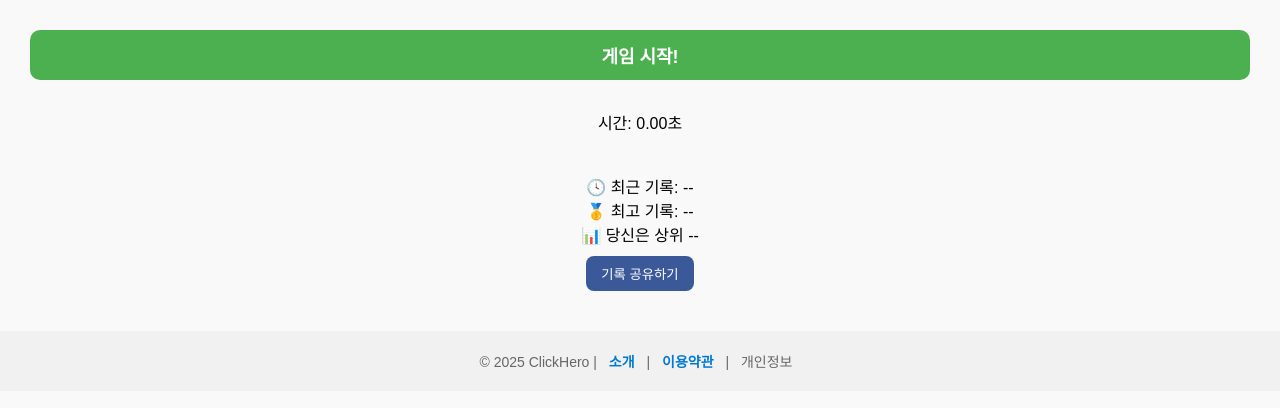
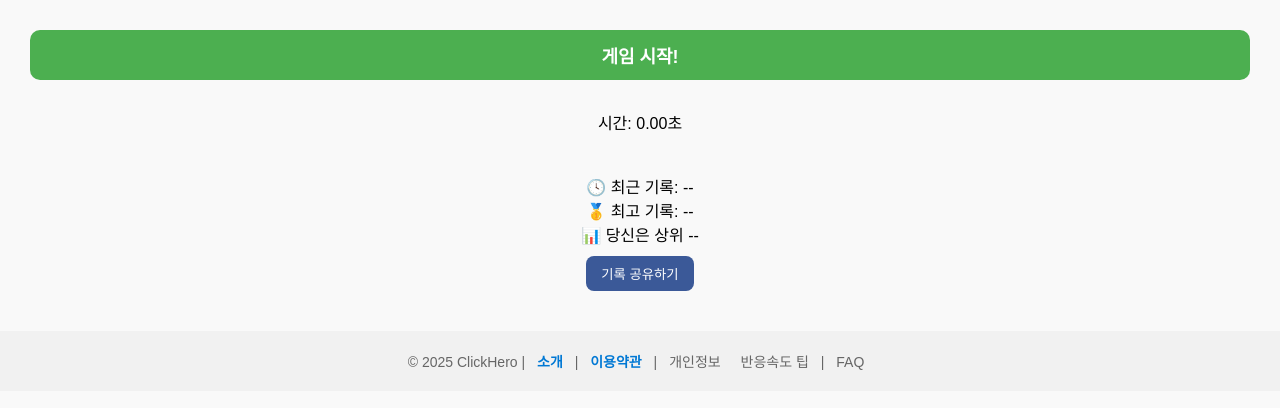
Before and after one commit to Zhaethar/reaction-time, a plain HTML site: page www/index.html in a window 1280 px wide. Drawn offline with nearby package versions, Linux system fonts and the light colour scheme.

Commit message:
Update: footer에 tips.html과 faq.html 링크 추가

```diff
--- a/www/index.html
+++ b/www/index.html
@@ -105,6 +105,9 @@
     <a href="/about.html" class="blue">소개</a> |
     <a href="/contact.html" class="blue">이용약관</a> |
     <a href="/privacy.html">개인정보</a>
+    <a href="/tips.html">반응속도 팁</a> |
+    <a href="/faq.html">FAQ</a>
+
   </footer>
 
   <script src="https://code.jquery.com/jquery-3.6.0.min.js"></script>
```
